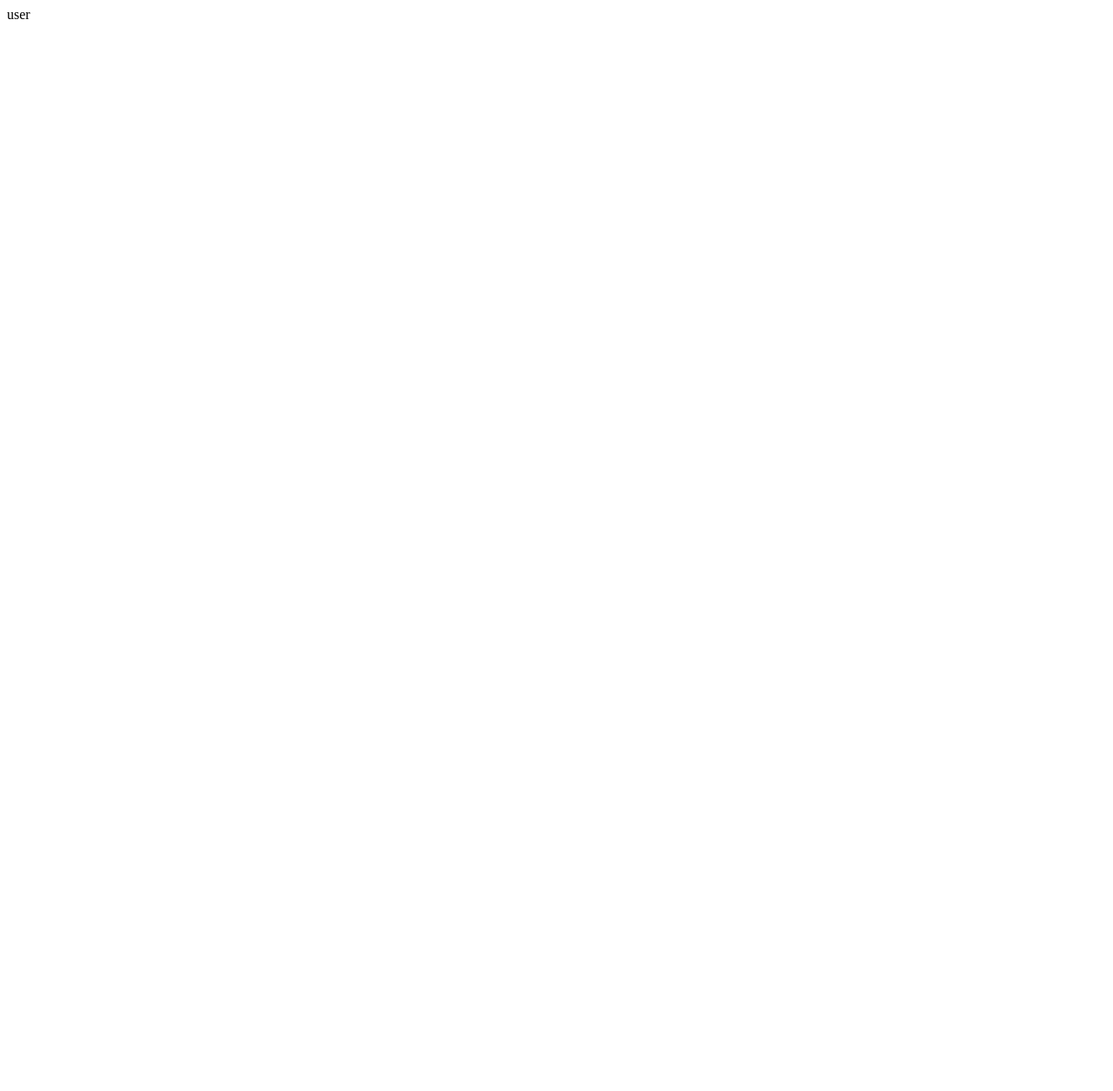
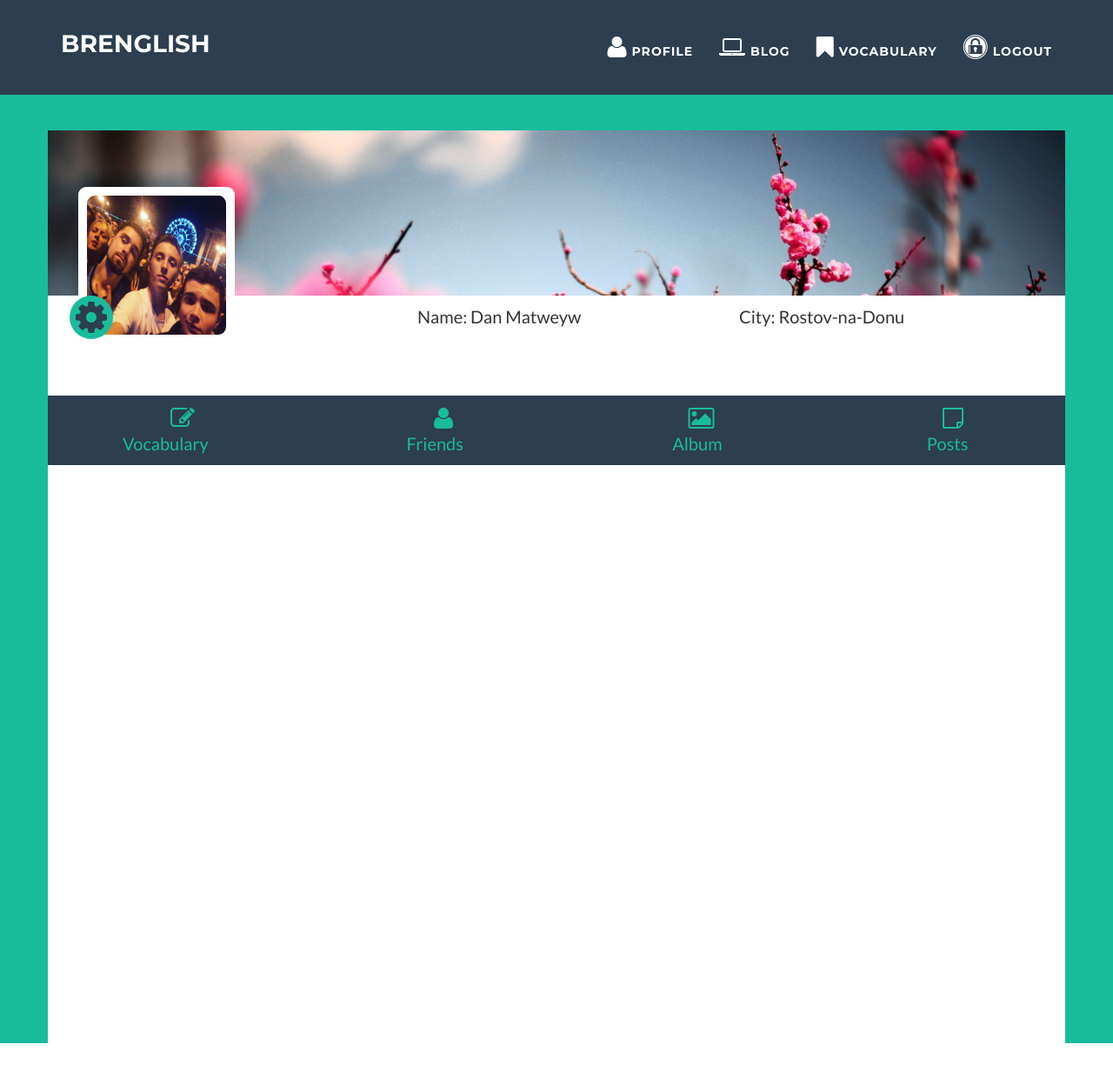
Before and after one commit to ArioShaman/flask-site, a Flask app: page /user/admin in a window 1280 px wide. Before the commit the page is almost empty. Shown: the whole page at 87% size. Before the commit the page ends 22 px from the top, so only its background shows below. Run offline with Flask 2, Linux system fonts and the light colour scheme; a user stored in the database is signed in; data comes from the database, SQL or seed files in the repository; both versions use the stored data as it was after the commit; some libraries are stand-ins or nearby versions.

Commit message:
add profile-page

```diff
--- a/app/static/css/mystyle.css
+++ b/app/static/css/mystyle.css
@@ -17,6 +17,16 @@
 	background-color: #18BC9C;
 	width: 100%;
 	height: 900px;
+}
+.background-3{
+	background-color: #18BC9C;
+	width: 100%;
+	height: 1200px;
+}
+.test-color{
+	height: 190px;
+	margin-top: 150px;
+	box-shadow: 0 0 3 3;
 }
 .icon-color{
 	color: #2C3E50;
@@ -111,3 +121,128 @@ input::-webkit-input-placeholder {
 .my-icon-1{
 	margin-top: -15px;
 }
+.img-back{
+	height: 170px;
+
+	box-shadow: 0 0 4px;
+}
+.white-box{
+	min-height: 115px;
+	max-height: 160px;
+	background-color: white;
+}
+.width{
+	width: 100%;
+}
+.fon-photo{
+	background-image: url(img/profile-back.jpg);
+	background-origin: padding-box;
+	background-size: cover;
+
+}
+
+.ava-back{
+	height: 180px;
+	width: 180px;
+	background-color: white;
+	border-radius: 9px;
+	margin-top: 65px;
+	margin-left: 50px;
+
+
+}
+.ava-style{
+	height: 160px;
+	width: 160px;
+	margin-top: 10px;
+	margin-left: 10px;
+	border-radius: 9px;
+}
+.data-profile{
+	height: 150px;
+	background-color: #EFECEB;
+}
+
+.content-info{
+	background-color: white;
+	min-height: 115px;
+	max-height: 160px;
+}
+.content-profile{
+	background-color: white;
+	height: 800px;
+}
+
+.heigh{
+	height: 115px;
+}
+.white{
+	background-color: white;
+}
+.empty{
+	height: 95px;
+}
+.title-h{
+	padding-top: 10px;
+}
+.name{
+
+	padding-left: 5px;
+}
+.town{
+
+}
+
+.profile-button{
+	background-color: #2C3E50;
+	height: 80px;
+
+}
+.profile-b-t{
+
+}
+.profile-b-t:hover{
+	background-color: #1563B2;
+	color: #2C3E50;
+}
+.voc{
+	padding-left: 27%;
+}
+.friends{
+	padding-left: 40%;
+}
+.album{
+	padding-left: 45%;
+}
+.posts{
+	padding-left: 45%;
+}
+.icon-p{
+	padding-left: 48%;
+	padding-top: 12px;
+}
+.icon-p-2{
+	padding-top: 12px;
+	padding-left: 52%;
+}
+.conf-btn{
+	height: 50px;
+	width: 50px;
+	border-radius: 25px;
+	background-color: #18BC9C;
+	margin-left: 10px;
+
+}
+.conf-btn:hover{
+	background-color: #2C3E50;
+	margin-top: 6px;
+	margin-left: 16px;
+}
+.conf-icon:hover{
+	color: #18BC9C;
+}
+.conf-icon{
+	color:#2C3E50;
+	padding-left: 7px;
+	padding-top: 4px;
+}
--- a/app/templates/user_profile.html
+++ b/app/templates/user_profile.html
@@ -1 +1,91 @@
-user
+<!DOCTYPE html>
+<html>
+<head>
+	{% include 'mini-temp/head.html' %}
+	<title>profile</title>
+</head>
+<body>
+{% include 'mini-temp/navbar.html' %}
+
+<div class="background-3">
+	<div class="container">
+		<div class="row">
+			<div class="test-color fon-photo">
+				<div class="row">
+					<div class="ava-back">
+						<img src="{{url_for('static',filename='img/ava.jpg')}}" class="ava-style">
+					</div>
+				</div>
+
+			</div>
+			<div class="white-box">
+				<div class="col-md-4 col-lg-4 col-sm-4 empty">
+					<a href="#">
+						<div class="conf-btn">
+							<i class="fa fa-cog fa-3x conf-icon" aria-hidden="true"></i>
+						</div>
+					</a>
+				</div>
+				<div class="content-info col-md-8 col-lg-8 col-sm-8">
+					<div class="title-h">
+					<div class="col-md-6 col-lg-6 col-xs-6">
+						<p class="name">
+							Name: Dan Matweyw
+						</p>
+					</div>
+					<div class="col-md-6 col-lg-6 col-xs-6">
+						<p class="town">City: Rostov-na-Donu</p>
+					</div>
+					</div>
+				</div>
+
+			</div>
+
+			<div id="header">
+				<a href="#">
+					<div class=" profile-b-t col-md-3 col-lg-3 col-sm-3 col-xs-6 profile-button">
+					<i class="fa fa-pencil-square-o fa-2x icon-p" aria-hidden="true"></i>
+					<p class="voc">Vocabulary</p>
+					</div>
+				</a>
+
+				<a href="#">
+					<div class=" profile-b-t col-md-3 col-lg-3 col-sm-3 col-xs-6 profile-button">
+					<i class="fa fa-user fa-2x icon-p-2" aria-hidden="true"></i>
+					<p class="friends">Friends</p>
+					</div>
+				</a>
+
+				<a href="#">
+					<div class=" profile-b-t col-md-3 col-lg-3 col-sm-3 col-xs-6 profile-button">
+					<i class="fa fa-picture-o fa-2x icon-p-2" aria-hidden="true"></i>
+					<p class="album">Album</p>
+					</div>
+				</a>
+
+				<a href="#">
+					<div class=" profile-b-t col-md-3 col-lg-3 col-sm-3 col-xs-6 profile-button">
+					<i class="fa fa-sticky-note-o fa-2x icon-p-2" aria-hidden="true"></i>
+					<p class="posts">Posts</p>
+					</div>
+				</a>
+
+			</div>
+
+			<div class="content-profile">
+
+			</div>
+		</div>
+
+</div>
+
+
+
+
+
+
+
+	{% include 'mini-temp/scripts.html' %}
+
+</body>
+</html>
--- a/app/views.py
+++ b/app/views.py
@@ -75,7 +75,8 @@ def logout():
 @app.route('/login',methods=['GET','POST'])
 def login():
 	if request.method == 'GET':
-		return render_template('login.html')
+		form = LoginForm()
+		return render_template('login.html',form = form)
 	username = request.form['username']
 	password = request.form['password']
 	auth_user = User.query.filter_by(username=username).first()
```
Also changed, not shown: app.db, app/static/css/img/profile-back.jpg (added), app/static/img/ava.jpg (added), app/static/img/portfolio/flowers_sky_nature_beautiful_plant_87342_1920x1200.jpg (added), 5 other files.
